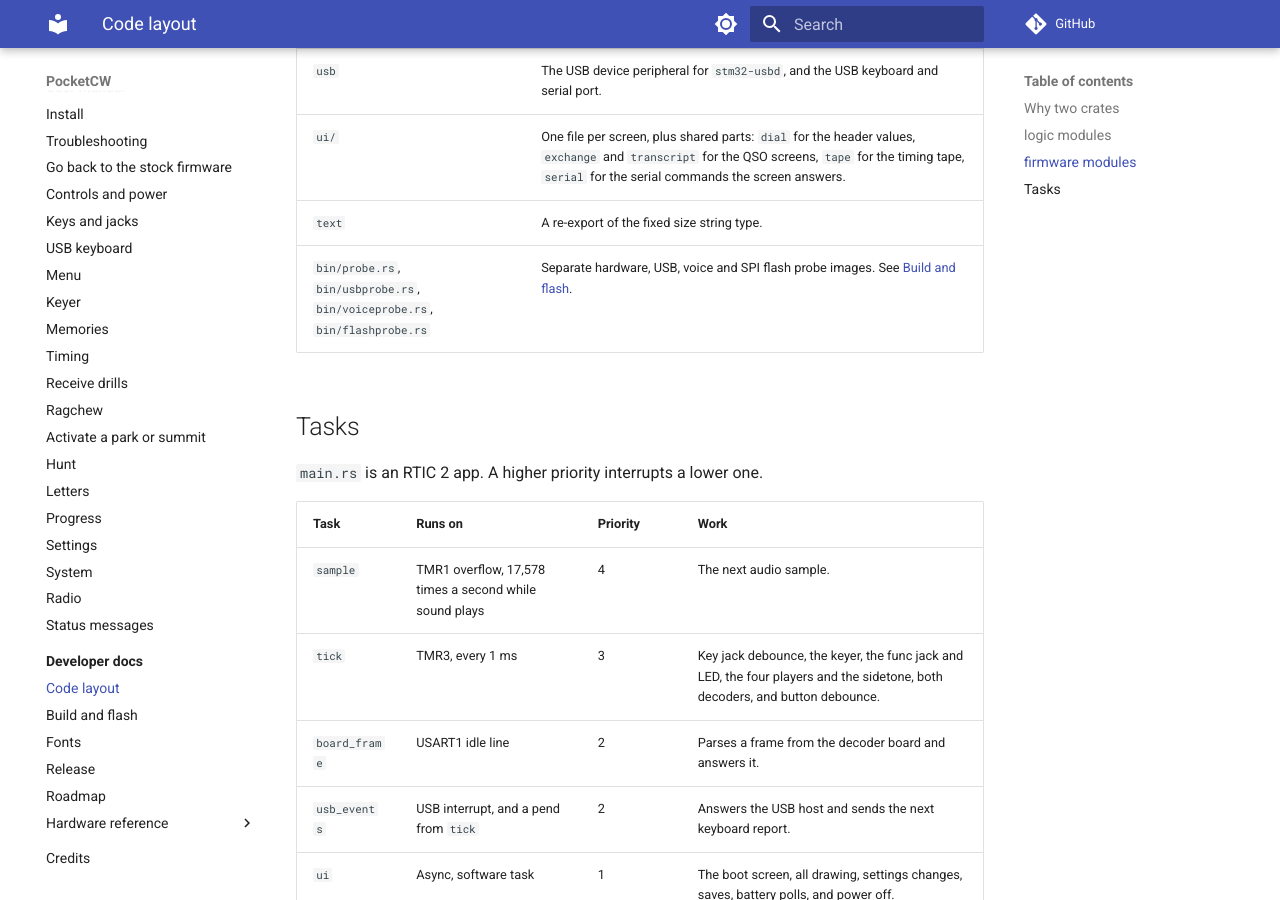
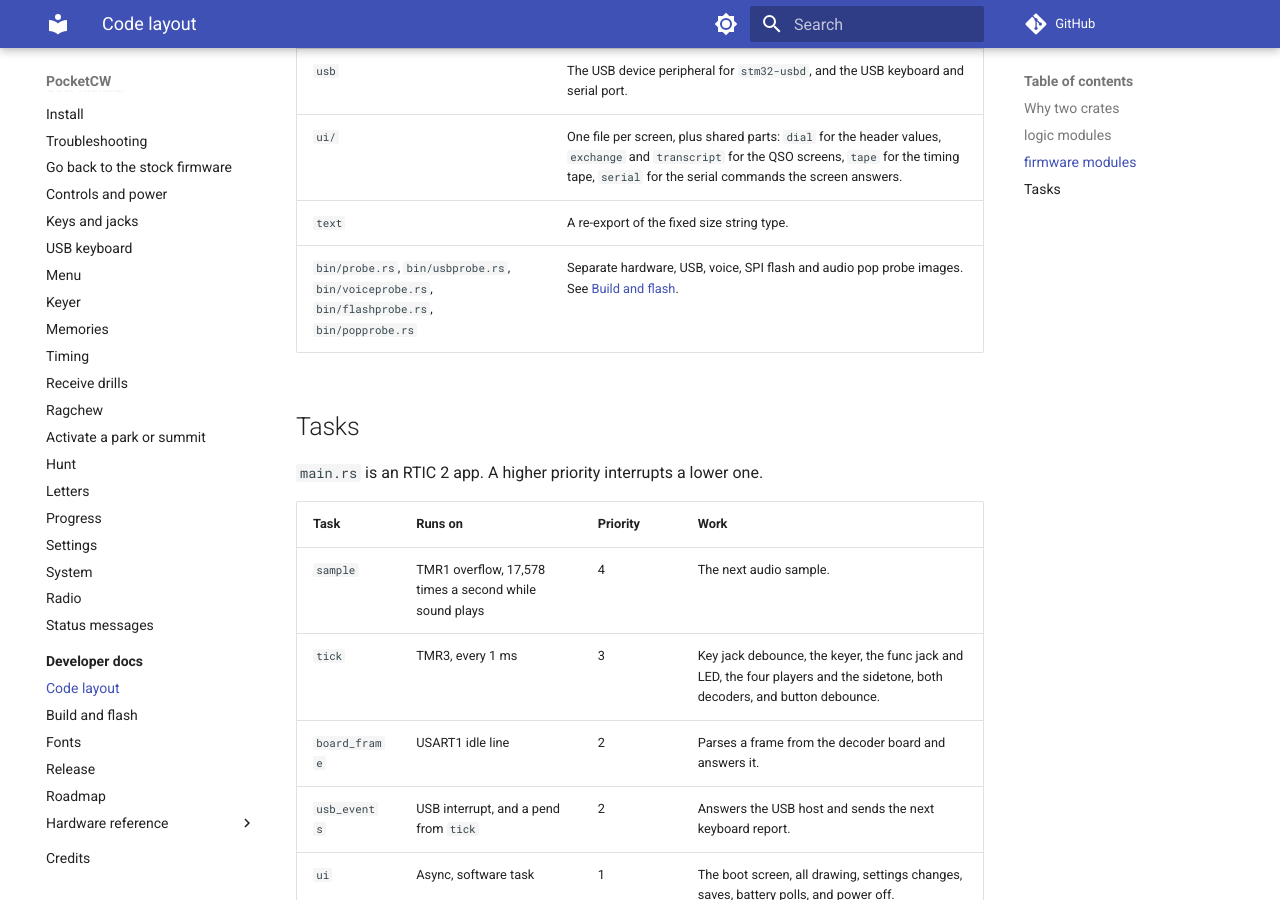
Before and after one commit to kvmet/k5mme_pocketcw, an MkDocs documentation site: the page built from docs/dev/code-layout.md, in a window 1280 px wide and 900 px high, scrolled down 2665 px. Built offline with MkDocs 1.6.1 and Material for MkDocs 9.7.7, drawn with Linux system fonts in a browser that asks for light colours; comment, search, counter and statistics services are not loaded.

Commit message:
docs(layout): list the pop probe

```diff
--- a/docs/dev/code-layout.md
+++ b/docs/dev/code-layout.md
@@ -59,7 +59,7 @@ When you add code, put it in `logic` unless it needs a register, a pin or the sc
 | `usb` | The USB device peripheral for `stm32-usbd`, and the USB keyboard and serial port. |
 | `ui/` | One file per screen, plus shared parts: `dial` for the header values, `exchange` and `transcript` for the QSO screens, `tape` for the timing tape, `serial` for the serial commands the screen answers. |
 | `text` | A re-export of the fixed size string type. |
-| `bin/probe.rs`, `bin/usbprobe.rs`, `bin/voiceprobe.rs`, `bin/flashprobe.rs` | Separate hardware, USB, voice and SPI flash probe images. See [Build and flash](building.md). |
+| `bin/probe.rs`, `bin/usbprobe.rs`, `bin/voiceprobe.rs`, `bin/flashprobe.rs`, `bin/popprobe.rs` | Separate hardware, USB, voice, SPI flash and audio pop probe images. See [Build and flash](building.md). |
 
 ## Tasks
 
```
